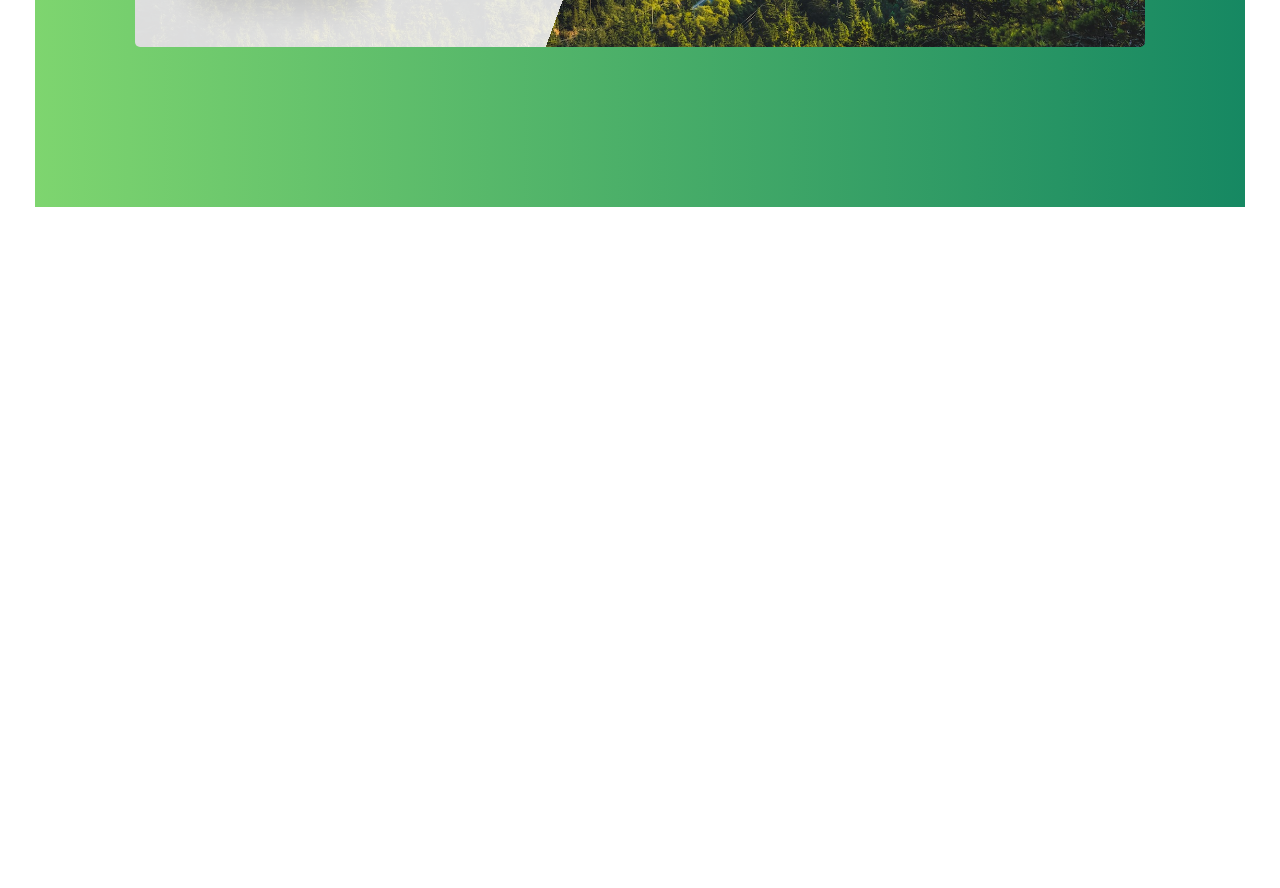
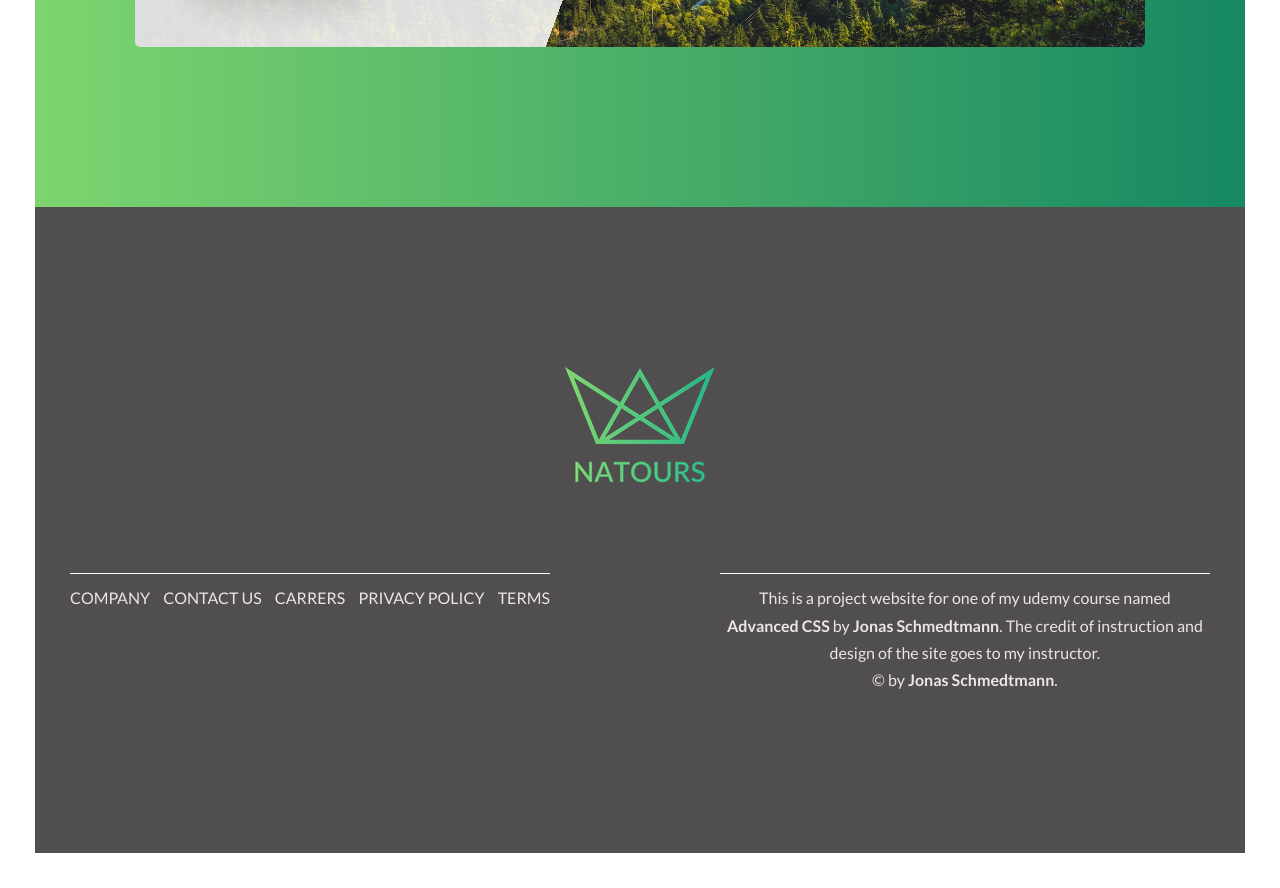
Before and after one commit to sardaarNiamotullah/projectNatours, a plain HTML site: page index.html in a window 1280 px wide. Shown: the part 5108-5996 px from the top of the page. Before the commit the page ends 5350 px from the top, so only its background shows below. Drawn offline with Linux system fonts and the light colour scheme.

Commit message:
Complete the footer

```diff
--- a/index.html
+++ b/index.html
@@ -224,7 +224,8 @@
                             tenetur saepe hic. Totam vitae molestias facere et. Voluptatem illum dolor itaque voluptas
                             quasi
                             aliquam hic id vero delectus maiores!
-                            Lorem ipsum dolor sit amet consectetur adipisicing elit. Sunt, natus at laudantium quod quas.
+                            Lorem ipsum dolor sit amet consectetur adipisicing elit. Sunt, natus at laudantium quod
+                            quas.
                         </p>
                     </div>
 
@@ -239,7 +240,8 @@
                         <p class="reviewParagraph">Lorem, ipsum dolor sit amet consectetur adipisicing elit. Corrupti
                             ipsam
                             tenetur saepe hic. Totam vitae molestias facere et. Voluptatem illum dolor itaque voluptas
-                            quasitenetur saepe hic. Totam vitae molestias facere et. Voluptatem illum dolor itaque voluptas
+                            quasitenetur saepe hic. Totam vitae molestias facere et. Voluptatem illum dolor itaque
+                            voluptas
                             quasi
                             aliquam hic id vero delectus maiores!</p>
                     </div>
@@ -257,16 +259,20 @@
                     <h2 class="headingSecondary marginBottom-medium">Start Booking Now</h2>
                     <form action="#" class="bookingForm">
 
-                        <input type="text" class="textinput" id="name" placeholder="Full name" required >
+                        <input type="text" class="textinput" id="name" placeholder="Full name" required>
                         <label for="name" class="textlabel">Full name</label>
 
                         <input type="email" class="textinput" id="email" placeholder="Email address" required>
                         <label for="email" class="textlabel">Email address</label>
 
-                        <input type="radio" class="radioinput" name="radioinput" id="radioinput-1" value="Small tour group">
-                        <label for="radioinput-1" class="radiolabel radiolabel--1"><span class="radiolabel__button"></span>Small tour group</label>
-                        <input type="radio" class="radioinput" name="radioinput" id="radioinput-2" value="Large tour group">
-                        <label for="radioinput-2" class="radiolabel radiolabel--2"><span class="radiolabel__button"></span>Large tour group</label>
+                        <input type="radio" class="radioinput" name="radioinput" id="radioinput-1"
+                            value="Small tour group">
+                        <label for="radioinput-1" class="radiolabel radiolabel--1"><span
+                                class="radiolabel__button"></span>Small tour group</label>
+                        <input type="radio" class="radioinput" name="radioinput" id="radioinput-2"
+                            value="Large tour group">
+                        <label for="radioinput-2" class="radiolabel radiolabel--2"><span
+                                class="radiolabel__button"></span>Large tour group</label>
 
                         <button class="bookingForm__button btn btn--green">Next step &rarr;</button>
                     </form>
@@ -275,6 +281,29 @@
         </section>
 
     </main>
+
+    <footer>
+        <div class="row footer">
+            <div class="footer__logoBox">
+                <img src="img/logo-green-1x.png" alt="footer logo" class="footer__logoBox__logo">
+            </div>
+            <ul class="footer__List">
+                <li class="footer__List--item">Company</li>
+                <li class="footer__List--item">Contact Us</li>
+                <li class="footer__List--item">Carrers</li>
+                <li class="footer__List--item">Privacy Policy</li>
+                <li class="footer__List--item">Terms</li>
+            </ul>
+
+            <p class="footer__copyright">
+                This is a project website for one of my udemy course named
+                <a href="https://www.udemy.com/course/advanced-css-and-sass/" class="footer__courseLink">Advanced CSS</a>
+                by <b>Jonas Schmedtmann</b>. The credit of instruction and design of the site goes to my instructor. <br>
+                &copy; by <b>Jonas Schmedtmann</b>.
+            </p>
+
+        </div>
+    </footer>
 
     <!-- <section class="grid">
             <div class="row">
--- /dev/null
+++ b/sass/layout/_footer.scss
@@ -0,0 +1,73 @@
+@use "../abstracts/mixins" as *;
+@use "../abstracts/variables" as *;
+
+footer {
+    background-color: rgba(32, 30, 30, 0.783);
+    color: rgb(236, 229, 229);
+    padding: 20vh 0;
+}
+
+.footer {
+
+    &__logoBox {
+        text-align: center;
+        margin-bottom: 7%;
+    }
+
+    &__List {
+        list-style: none;
+        float: left;
+        border-top: 1px solid white;
+        padding-top: 1rem;
+        text-transform: uppercase;
+
+        &--item {
+            display: inline-block;
+            transition: all .2s;
+
+            &:not(:last-child) {
+                margin-right: 1rem;
+            }
+
+            &:hover {
+                @include shadowNorm;
+                color: $colorPrimary;
+                scale: 1.1;
+
+                &:nth-child(odd) {
+                    transform: skewY(10deg);
+                }
+
+                &:nth-child(even) {
+                    transform: skewY(-10deg);
+                }
+            }
+        }
+    }
+
+    &__copyright {
+        text-align: center;
+        width: 43%;
+        float: right;
+        border-top: 1px solid white;
+        padding-top: 1rem;
+    }
+
+    &__courseLink {
+        transition: all .2s;
+        display: inline-block;
+        &:visited,
+        &:link {
+            color: rgb(236, 229, 229);
+            text-decoration: none;
+            font-weight: bold;
+        }
+
+        &:hover {
+            @include shadowNorm;
+            color: $colorPrimary;
+            scale: 1.1;
+            transform: skewY(10deg);
+        }
+    }
+}
--- a/sass/main.scss
+++ b/sass/main.scss
@@ -13,5 +13,6 @@
 
 @use "layout/grid" as *;
 @use "layout/header" as *;
+@use "layout/footer" as *;
 
 @use "pages/home" as *;
```
Also changed, not shown: README.md, css/style.css, 1 other file.
